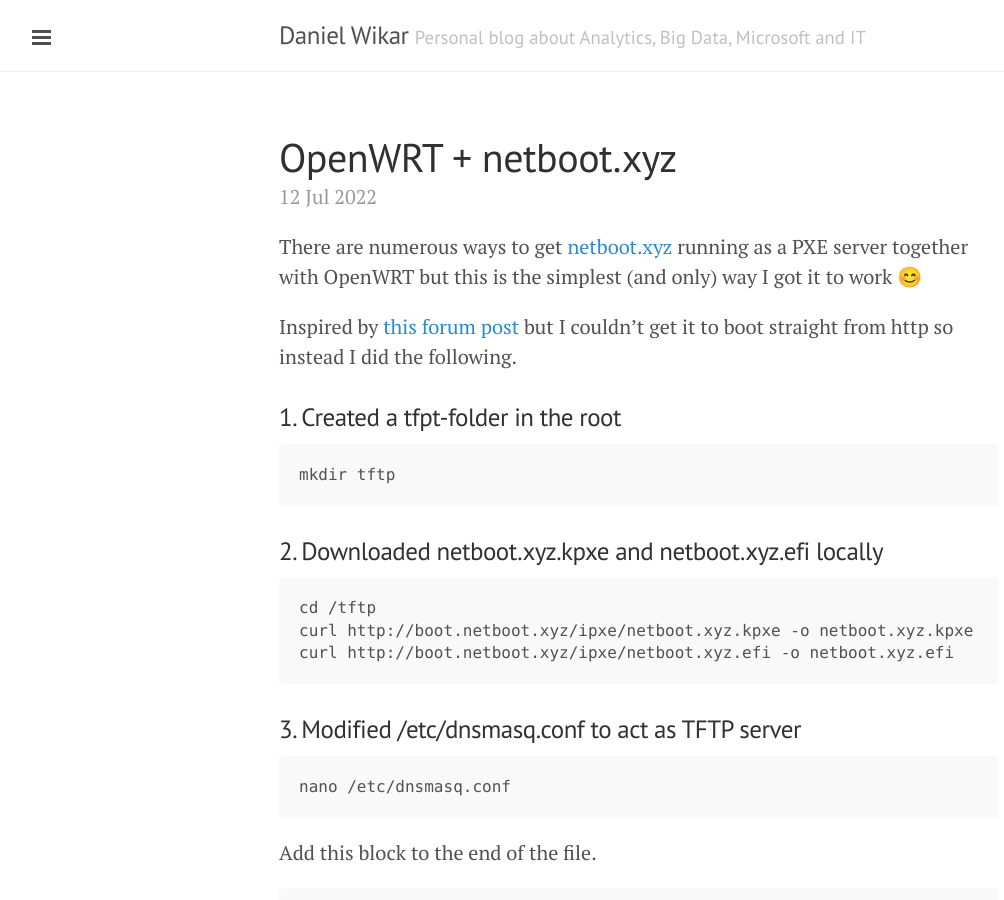
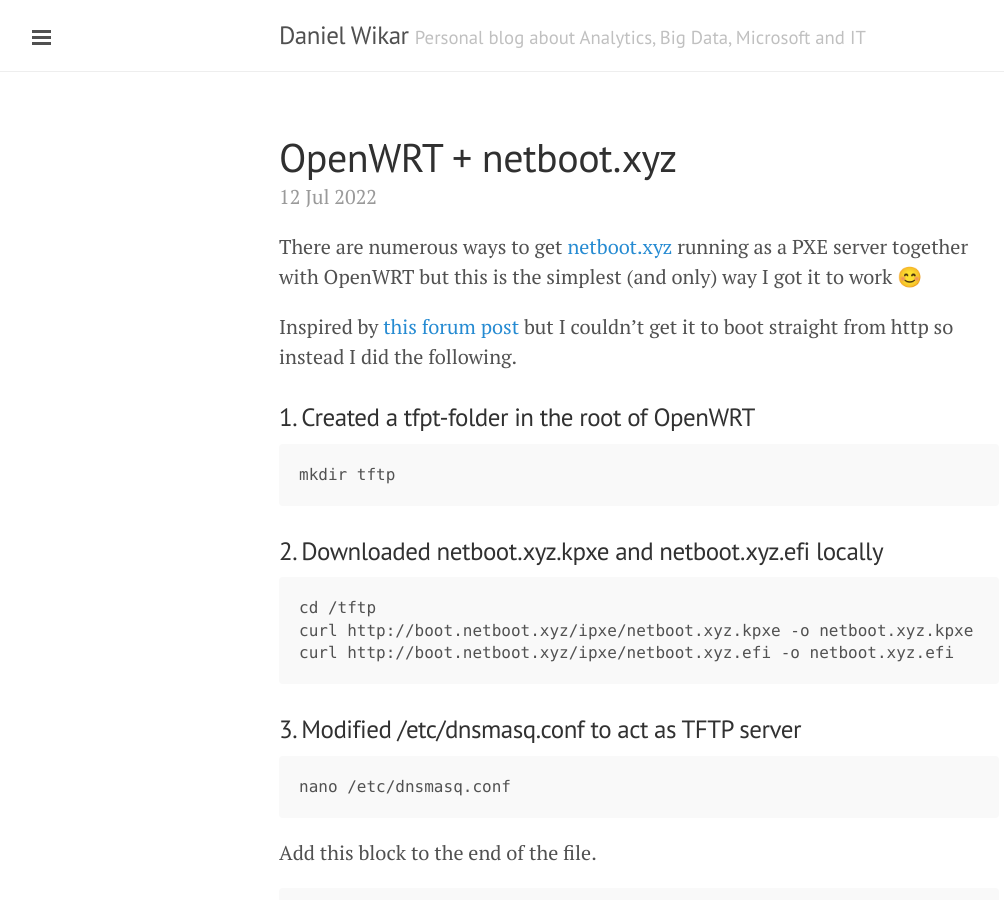
Before and after one commit to wikar/wikar.github.io, a Jekyll site: the page built from _posts/2022-07-12-openwrt-netbootxyz.markdown, in a window 1280 px wide and 900 px high. Shown: the whole window, without its empty margins (1-1005 px from the left). Built offline with Jekyll 4.4.1, drawn with Linux system fonts in a browser that asks for light colours; comment, search, counter and statistics services are not loaded.

Commit message:
Clarification

````diff
--- a/_posts/2022-07-12-openwrt-netbootxyz.markdown
+++ b/_posts/2022-07-12-openwrt-netbootxyz.markdown
@@ -10,7 +10,7 @@
 
 Inspired by [this forum post](https://forum.openwrt.org/t/dnsmasq-pxe-boot-using-netboot-xyz/56075/4) but I couldn't get it to boot straight from http so instead I did the following.
 
-### 1. Created a tfpt-folder in the root
+### 1. Created a tfpt-folder in the root of OpenWRT
 
 ```
 mkdir tftp
````
